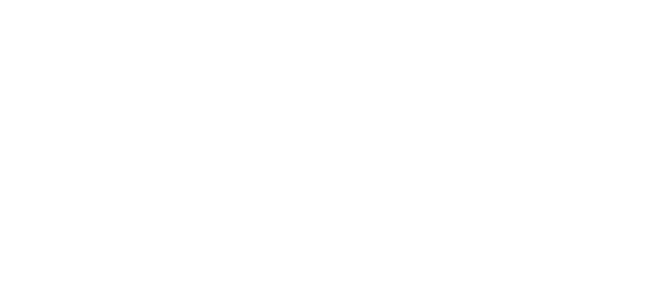
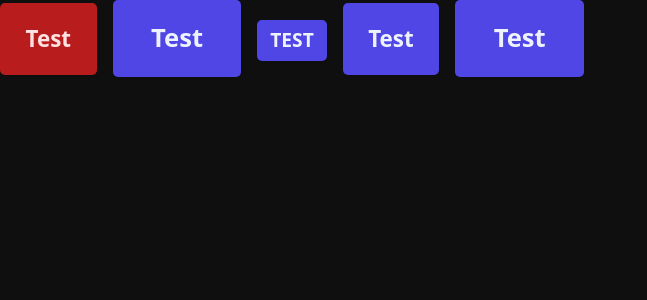
Before and after one commit to thirraz/the-wild-oasis-with-typescript, a React (Vite) app: page / in a window 1280 px wide. Shown: the top 300 px of the page, without its empty margins (0-647 px from the left). Built offline with nearby package versions, Linux system fonts and the light colour scheme.

Commit message:
update: button variants

```diff
--- a/src/App.tsx
+++ b/src/App.tsx
@@ -1,3 +1,15 @@
+import { Button } from "./ui/Button"
+
 export default function App() {
-	return <div className=""></div>
+	return (
+		<div className="space-x-4 bg-[#0f0f0f] min-h-screen">
+			<Button size="medium" color="danger">
+				Test
+			</Button>
+			<Button size="large">Test</Button>
+			<Button size="small">Test</Button>
+			<Button size="medium">Test</Button>
+			<Button size="large">Test</Button>
+		</div>
+	)
 }
--- a/src/ui/Button.tsx
+++ b/src/ui/Button.tsx
@@ -1,64 +1,79 @@
-/*
-  USE class-variance-authority package (search in its documentation)
-*/
+// const sizes = {
+// 	small: css`
+// 		font-size: 1.2rem;
+// 		padding: 0.4rem 0.8rem;
+// 		text-transform: uppercase;
+// 		font-weight: 600;
+// 		text-align: center;
+// 	`,
+// 	medium: css`
+// 		font-size: 1.4rem;
+// 		padding: 1.2rem 1.6rem;
+// 		font-weight: 500;
+// 	`,
+// 	large: css`
+// 		font-size: 1.6rem;
+// 		padding: 1.2rem 2.4rem;
+// 		font-weight: 500;
+// 	`
+// }
+
+// const variations = {
+// 	primary: css`
+// 		color: var(--color-brand-50);
+// 		background-color: var(--color-brand-600);
+
+// 		&:hover {
+// 			background-color: var(--color-brand-700);
+// 		}
+// 	`,
+// 	secondary: css`
+// 		color: var(--color-grey-600);
+// 		background: var(--color-grey-0);
+// 		border: 1px solid var(--color-grey-200);
+
+// 		&:hover {
+// 			background-color: var(--color-grey-50);
+// 		}
+// 	`,
+// 	danger: css`
+// 		color: var(--color-red-100);
+// 		background-color: var(--color-red-700);
+
+// 		&:hover {
+// 			background-color: var(--color-red-800);
+// 		}
+// 	`
+// }
 
 import { ComponentProps } from "react"
+import { tv, VariantProps } from "tailwind-variants"
 
-const sizes = {
-	small: css`
-		font-size: 1.2rem;
-		padding: 0.4rem 0.8rem;
-		text-transform: uppercase;
-		font-weight: 600;
-		text-align: center;
-	`,
-	medium: css`
-		font-size: 1.4rem;
-		padding: 1.2rem 1.6rem;
-		font-weight: 500;
-	`,
-	large: css`
-		font-size: 1.6rem;
-		padding: 1.2rem 2.4rem;
-		font-weight: 500;
-	`
+const button = tv({
+	base: "text-[1.4rem] py-[1.2rem] px-[1.6rem] font-medium rounded-sm bg-brand-600 text-brand-50 shadow-sm pointer hover:bg-brand-700",
+	variants: {
+		size: {
+			small: "text-[1.2rem] py-[0.4rem] px-[0.8rem] uppercase font-bold text-center",
+			medium: "text-[1.4rem] py-[1.2rem] px-[1.6rem] font-semibold",
+			large: "text-[1.6rem] py-[1.2rem] px-[2.4rem] font-semibold"
+		},
+		color: {
+			primary: "text-brand-50 bg-brand-600 hover:bg-brand-700",
+			secondary:
+				"text-grey-600 bg-grey-0 border-[1px] border-grey-200 hover:bg-grey-50",
+			danger: "text-red-100 bg-red-700 hover:bg-red-800"
+		}
+	}
+})
+
+type Props = ComponentProps<"button"> & VariantProps<typeof button>
+
+export function Button({ color, size, ...props }: Props) {
+	return <button {...props} className={button({ size, color })} />
 }
 
-const variations = {
-	primary: css`
-		color: var(--color-brand-50);
-		background-color: var(--color-brand-600);
-
-		&:hover {
-			background-color: var(--color-brand-700);
-		}
-	`,
-	secondary: css`
-		color: var(--color-grey-600);
-		background: var(--color-grey-0);
-		border: 1px solid var(--color-grey-200);
-
-		&:hover {
-			background-color: var(--color-grey-50);
-		}
-	`,
-	danger: css`
-		color: var(--color-red-100);
-		background-color: var(--color-red-700);
-
-		&:hover {
-			background-color: var(--color-red-800);
-		}
-	`
-}
-
-type Props = ComponentProps<"button">
-
-export function Button(props: Props) {
-	return (
-		<button
-			{...props}
-			className="text-[1.4rem] py-[1.2rem] px-[1.6rem] font-medium rounded-sm bg-brand-600 text-brand-50 shadow-sm pointer hover:bg-brand-700"
-		/>
-	)
-}
+/* HOW TO USE =>
+	 <Button size="medium" color="danger">
+				Test
+	</Button>
+*/
--- a/tailwind.config.js
+++ b/tailwind.config.js
@@ -52,6 +52,10 @@
 			"indigo-100": "#e0e7ff",
 			"indigo-700": "#4338ca",
 
+			/* Red */
+			"red-100": "#fee2e2",
+			"red-700": "#b91c1c",
+
 			"backdrop-color": "rgba(255, 255, 255, .1)"
 		},
 		boxShadow: {
```
